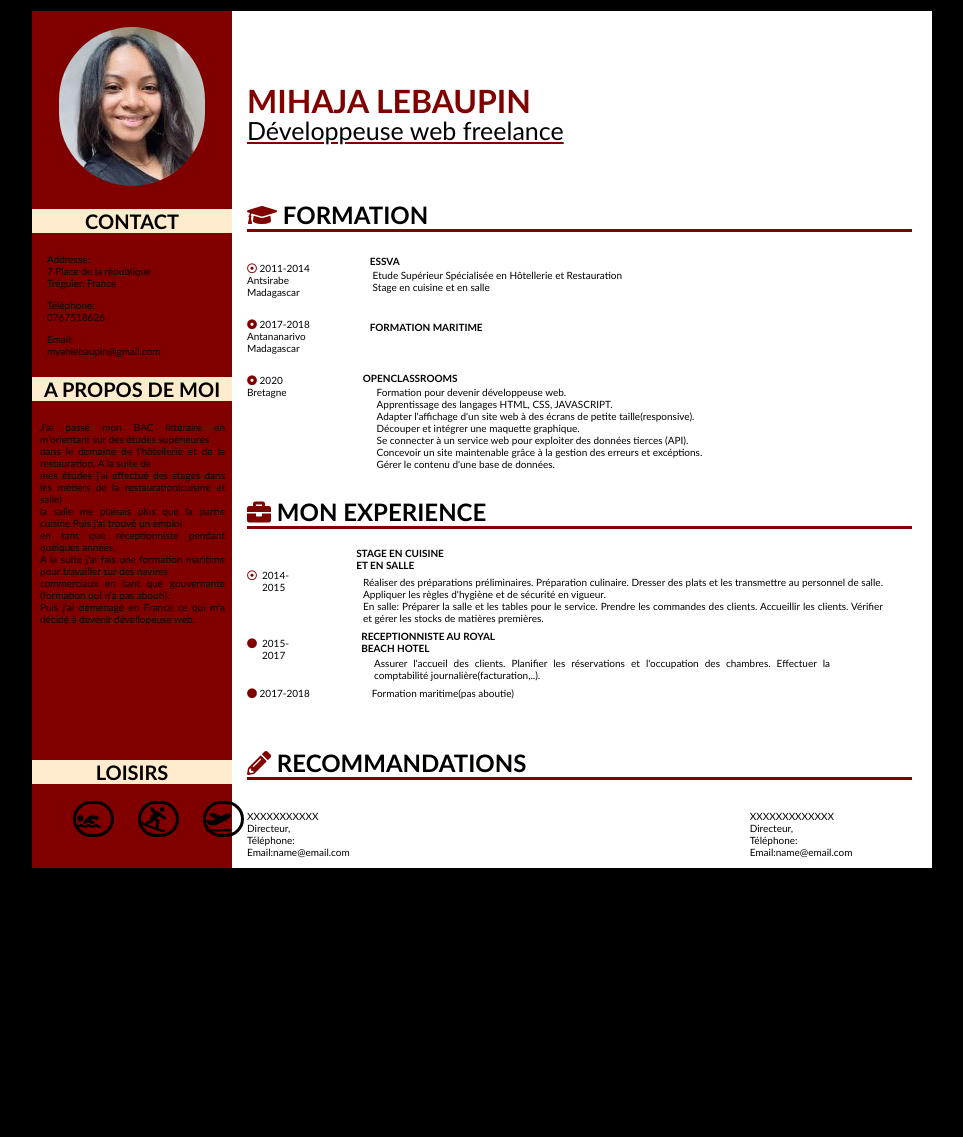
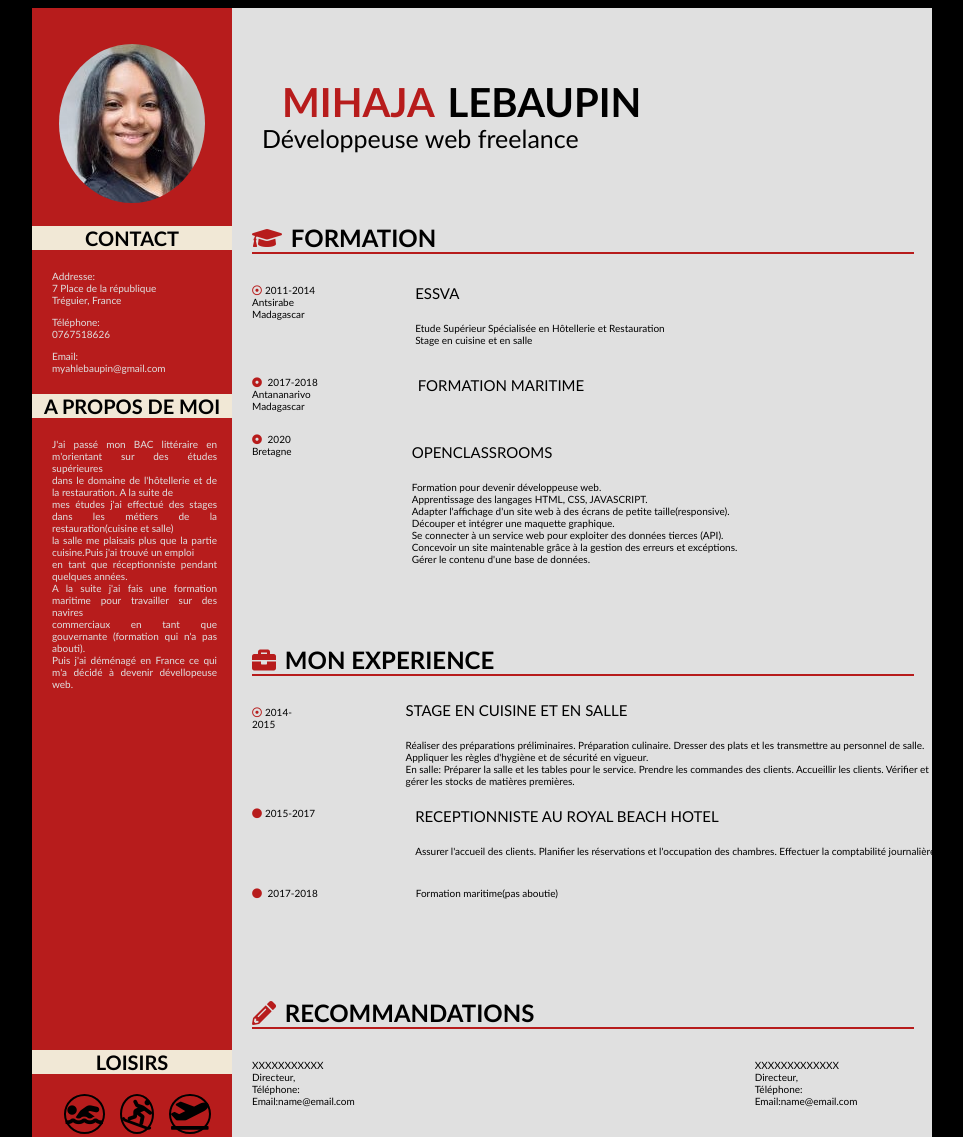
Before and after one commit to myahlbp/oc-P2, a plain HTML site: page index.html in a window 1280 px wide. Shown: the top 1137 px of the page, without its empty margins (158-1121 px from the left). Before the commit the page ends 879 px from the top, so only its background shows below. Drawn offline with Linux system fonts and the light colour scheme.

Commit message:
troisieme version css

```diff
--- a/index.html
+++ b/index.html
@@ -27,7 +27,6 @@
             </section>
             <section>
                 <h3>A PROPOS DE MOI</h3>
-                <div class="paragraphe">
                 <p>J'ai passé mon BAC littéraire en m'orientant sur des études supérieures<br/>
                     dans le domaine de l'hôtellerie et de la restauration. A la suite de <br/>
                     mes études j'ai effectué des stages dans les métiers de la restauration(cuisine et salle)<br/>
@@ -37,16 +36,15 @@
                     commerciaux en tant que gouvernante (formation qui n'a pas abouti). <br/>
                     Puis j'ai déménagé en France ce qui m'a décidé à devenir dévellopeuse web.
                 </p>
-                </div>
             </section>
             <section>
                 <div id="lois">
                 <h3>LOISIRS</h3>
                 </div>
                 <ul>
-                    <li><i class="fas fa-swimmer" style="font-size:20px";></i></li>
+                    <li><i class="fas fa-swimmer"></i></li>
                     <li><i class="fas fa-snowboarding"></i></li>
-                    <li><i class="fas fa-plane-departure" style="font-size:20px;"></i></li>
+                    <li><i class="fas fa-plane-departure"></i></li>
                 </ul>
             </section>
         </div>
@@ -55,42 +53,46 @@
 
         <div id="droite">
             <header>
-                    <h1>MIHAJA LEBAUPIN</h1>
-                    <div class=pa>
+                    <h1><span>MIHAJA</span> LEBAUPIN</h1>
+                <div class="sous-titre">
                     <p>Développeuse web freelance</p>
                 </div>
             </header>
             <section>
-                <h2> <i class="fas fa-graduation-cap"style="color:maroon";></i> FORMATION</h2>
+                    <h2> <span><i class="fas fa-graduation-cap"></i></span> FORMATION</h2>
                 <article>
-                    <p> <i class="far fa-dot-circle"style="color:maroon";></i> 2011-2014 <br/>
+                    <div class="date">
+                        <p> <span><i class="far fa-dot-circle"></i></span>2011-2014 <br/>
                         Antsirabe <br/>
                         Madagascar
                         </p>
+                    </div>
+                    <div class="paragraphe">
                         <h4> ESSVA</h4>
-                        <div class="para">
                         <p> Etude Supérieur Spécialisée en Hôtellerie et Restauration<br/>
                         Stage en cuisine et en salle
                         </p>
                     </div>
                 </article>
                 <article>
-                    <p> <i class="fas fa-dot-circle" style="color:maroon";></i> 2017-2018 <br/>
+                    <div class="date">
+                        <p> <span><i class="fas fa-dot-circle"></i></span> 2017-2018 <br/>
                         Antananarivo <br/>
                         Madagascar
                         </p>
-                    <div class="formationmar">
+                    </div>
+                    <div class="paragraphe">
                         <h4> FORMATION MARITIME</h4>
                     </div>
                 </article>
                 <article>
-                    <p> <i class="fas fa-dot-circle" style="color:maroon";></i> 2020 <br/>
+                    <div class="date">
+                        <p> <span><i class="fas fa-dot-circle"></i></span> 2020 <br/>
                         Bretagne
                         </p>
+                    </div>
                     <div class="oc">
-                    <h4> OPENCLASSROOMS</h4>
-                    </div>
-                        <div class="para1">
+                        <h4>OPENCLASSROOMS</h4>
                         <p> Formation  pour devenir développeuse web.<br/>
                         Apprentissage des langages HTML, CSS, JAVASCRIPT.<br/>
                         Adapter l'affichage d'un site web à des écrans de petite taille(responsive).<br/>
@@ -98,20 +100,18 @@
                         Se connecter à un service web pour exploiter des données tierces (API).<br/>
                         Concevoir un site maintenable grâce à la gestion des erreurs et excéptions.<br/>
                         Gérer le contenu d'une base de données.
-                        </p><br/>
+                        </p>
                     </div>
                 </article>
             </section>
             <section>
-                <div class="experience">
-                <h2> <i class="fas fa-briefcase" style="color:maroon";></i>  MON EXPERIENCE</h2>
+                    <h2> <span><i class="fas fa-briefcase"></i></span>  MON EXPERIENCE</h2>
+                <article>
+                    <div class="daten">
+                        <p><span><i class="far fa-dot-circle"></i></span>2014-2015</p>
                     </div>
-                <article>
-                    <p> <i class="far fa-dot-circle" style="color:maroon";></i> <div class="date">2014-2015</div> </p>
                     <div class="stage">
                         <h4>STAGE EN CUISINE ET EN SALLE </h4>
-                    </div>
-                        <div class="para2">
                         <p> Réaliser des préparations préliminaires.
                         Préparation culinaire.
                         Dresser des plats et les transmettre au personnel de salle.
@@ -125,11 +125,11 @@
                     </div>
                 </article>
                 <article>
-                    <p> <i class="fas fa-circle"style="color:maroon";></i><div class="date2">2015-2017</div></p>
-                    <div class="reception">
+                    <div class="date">
+                        <p><span><i class="fas fa-circle"></i></span>2015-2017</p>
+                    </div>
+                    <div class="paragraphe">
                         <h4>RECEPTIONNISTE AU ROYAL BEACH HOTEL</h4>
-                    </div>
-                        <div class="para3">
                         <p> Assurer l'accueil des clients.
                         Planifier les réservations et l'occupation des chambres.
                         Effectuer la comptabilité journalière(facturation,..).
@@ -137,28 +137,31 @@
                     </div>
                 </article>
                 <article>
-                    <p> <i class="fas fa-circle"style="color:maroon";></i> 2017-2018</p>
+                    <div class="date">
+                        <p><span><i class="fas fa-circle"></i></span> 2017-2018</p>
+                    </div>
                     <div class="formar">
                         <p>Formation maritime(pas aboutie)</p><br/>
                     </div>
                 </article>
             </section>
             <section>
-                <h2> <i class="fas fa-pencil-alt" style="color:maroon";></i> RECOMMANDATIONS</h2>
+                    <h2><span><i class="fas fa-pencil-alt"></i></span> RECOMMANDATIONS</h2>
                 <article>
+                    <div class="date">
                         <p>XXXXXXXXXXX<br/>
                             Directeur,<br/>
                             Téléphone:<br/>
                              Email:name@email.com
                         </p>
-                    <div class="para4">
+                    </div>
+                    <div class="contact">
                         <p>XXXXXXXXXXXXX<br/>
                             Directeur,<br/>
                             Téléphone:<br/>
                             Email:name@email.com
                         </p>
                     </div>
-
                 </article>
             </section>
         </div>
--- a/style.css
+++ b/style.css
@@ -1,181 +1,118 @@
-
+.page{
+    width: 900px;
+    margin: auto;
+    font-size: 16px;
+    font-family: 'Source sans Pro', Calibri, 'Segoe UI', Tahoma, Geneva, Verdana, sans-serif;
+    display: flex;
+    background-color: #e0e0e0;
+}
 body{
-    background-color: black;
+    background-color: #000000;
+}
+#gauche{
+    width: 200px;
+    background-color: #b71c1c;
+}
+figure{
+    margin-left: 27px;
+}
+img{
+    border-radius: 50%;
+    margin-top: 20px;
+}
+section{
+    margin-left: 20px;
+}
+h3{
+    text-align: center;
+    background-color: rgb(241, 232, 214);
+    font-size: 20px;
+    margin-left:-20px;
+}
+#gauche p{
+    font-size: 10px;
+    text-align: justify;
+    margin-right: 15px;
+    color: #e0e0e0;
+}
+ul{
+    display: flex;
+    list-style-type: none;
+    justify-content: center;
+    margin-right: 65px;
+}
+li{
+    border: 2px solid black;
+    border-radius: 50%;
+    font-size: 30px;
+    margin-left: 15px;
 }
 
+#lois{
+    margin-top: 360px;
+}
+#droite{
+    width: 700px;
+}
+header{
+    margin-left: 30px;
+    margin-top: 30px;
+}
+h1{
+    color: #000000;
+    font-size: 40px;
+    margin-left: 20px;
+    padding-top: 40px;
+}
 
-
-
-.page{
-    width:900px;
-    margin: auto;
-    font-family: 'Source sans Pro', Calibri, Tahoma, Geneva, Verdana, sans-serif;
-    font-size: 16px;
-    display:flex;
-    border:solid black 3px;
-    background-color: white;
+.sous-titre{
+    margin-top: -30px;
+    font-size: 25px;
 
 }
 
-#gauche{
-    width:200px;
-    background-color: maroon;
-
+span{
+    color: #b71c1c;
+    margin-right: 3px;
+    font-weight: bold;
 }
-img{
-
-    border-radius:150px;
-    }
-
-    figure{
-    margin-left:27px;
-}
-section{
-    margin-left:15px;
-    font-size:16px;
-
-}
-h3 {
-    text-align:center;
-    font-size:20px;
-    background-color:blanchedalmond;
-    margin-left:-15px;
-}
-#lois{
-    position:relative;
-    top:115px;
-}
-p{
-    text-align: justify;
-}
-.paragraphe{
-    position:relative;
-    right:7px;
-}
-ul{
-    display:flex;
-    justify-content: space-around;
-    right:26px;
-    list-style-type: none;
-    position:relative;
-    top:100px;
-
-}
-
-li{
-    font-size:25px;
-    margin:12px;
-    padding-right:10px;
-    border:solid black 3px;
-    border-radius:50px;
-
-}
-#droite{
-    margin-right:20px;
-
-}
-header{
-    margin-top:70px;
-    margin-left: 15px;
-
-}
-h1{
-    color:maroon;
- }
- .pa{
-     position:relative;
-     font-size:25px;
-     bottom:30px;
-     text-decoration: underline maroon ;
- }
-
- article{
-     display:flex;
- }
-
-
-
-
-
-
 h2{
-    border-bottom: 3px solid maroon;
-
+    border-bottom: solid 2px #b71c1c;
+    margin-top: 70px;
+    margin-right: 18px;
 }
 
 section p{
-    font-size:10px;
+    font-size: 10px;
+}
+
+article{
+    display: flex;
+
+
+}
+.paragraphe{
+    position: relative;
+    left: 100px;
+    bottom: 10px;
+
+}
+.oc{
+    margin-left: 120px;
 }
 h4{
-    position:relative;
-    left:60px;
-    bottom:10px;
-    font-size:10px;
+    font-weight: normal;
+    font-size: 15px;
 }
-.para{
-    position:relative;
-    left:33px;
-    top:7px;
-}
-.para1{
-    position: relative;
-    top:12px;
-    right:5px;
-}
-.formationmar{
-    position: relative;
-    top:10px;
-}
-.oc{
-    position: relative;
-    left:16px;
-    top:5px;
+.formar{
+    margin-left: 98px;
 }
 .stage{
-    position:relative;
-    left:5px;
-    bottom:15px;
+    margin-left: 110px;
+    margin-top: -15px;
+
 
 }
-.experience{
-    position:relative;
-    bottom:10px;
-
+.contact{
+    margin-left: 400px;
 }
-.para2{
-    position:relative;
-    right:29px;
-    top:7px;
-}
-.reception{
-    position:relative;
-    left:5px;
-}
-.para3{
-    position:relative;
-    top:20px;
-    right:82px;
-}
-
-.formar{
-    position:relative;
-    left:62px;
-}
-.date{
-    position:relative;
-    left:5px;
-    font-size:10px;
-    top:10px;
-}
-.date2{
-    left:5px;
-    position:relative;
-    font-size:10px;
-    top:10px;
-
-}
-
-.para4{
-    position:relative;
-    left:400px;
-}
```
Lines whose indentation alone changed are shown as unchanged.
